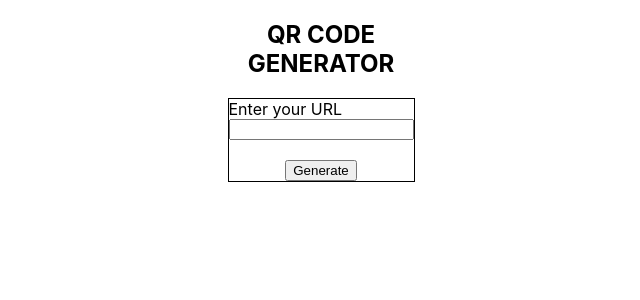
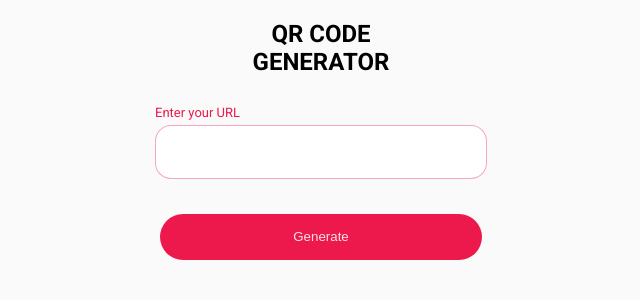
Before and after one commit to jhonas-palad/cbi-qrcode-generator, a React (Create React App) app: page / in a window 1280 px wide. Shown: the top 300 px of the page, without its empty margins (319-959 px from the left). Built offline with nearby package versions, Linux system fonts and the light colour scheme.

Commit message:
styles added

```diff
--- a/public/index.html
+++ b/public/index.html
@@ -15,6 +15,9 @@
       user's mobile device or desktop. See https://developers.google.com/web/fundamentals/web-app-manifest/
     -->
     <link rel="manifest" href="%PUBLIC_URL%/manifest.json" />
+    <link rel="preconnect" href="https://fonts.googleapis.com">
+    <link rel="preconnect" href="https://fonts.gstatic.com" crossorigin>
+    <link href="https://fonts.googleapis.com/css2?family=Roboto:wght@400;500;700&display=swap" rel="stylesheet">
     <!--
       Notice the use of %PUBLIC_URL% in the tags above.
       It will be replaced with the URL of the `public` folder during the build.
--- a/src/App.js
+++ b/src/App.js
@@ -26,7 +26,7 @@ function App() {
                 CENTER FOR BUSINESS & INNOVATION
             </h3>
         </div> */}
-        <h2 style={{textAlign: 'center'}}>
+        <h2 style={{textAlign: 'center', marginBottom: '1em'}}>
             QR CODE <br/>
             GENERATOR
         </h2>
@@ -35,10 +35,9 @@ function App() {
             flexDirection: 'column',
             alignItems:'center',
             justifyContent: 'center',
-            gap: 10,
-            border: '1px solid'
+            gap: 10
         }}>
-            <div className='form-group'>
+            <div className='form-group' style={{marginBottom: '1em'}}>
                 <label>Enter your URL</label>
                 <input
                     onChange={(e)=>setUrlInput(e.target.value)}
@@ -54,10 +53,10 @@ function App() {
                     )
                 }
             </div>
-            <div className="flex-col flex btn-wrapper">
+            <div className="flex-col flex flex-center btn-wrapper">
             {
                 !showDownload ? (
-                    <button onClick={()=> {
+                    <button className='btn-cbi' onClick={()=> {
                         setUrlToConvert(urlInput);
                         setShowDownload(true);
                         }} type="button">
@@ -65,18 +64,18 @@ function App() {
                     </button>
                 ) : (
                     <>
-                        <div>
+                        <div className='flex-col flex flex-center' style={{gap: '1em'}}>
 
-                            <select onChange={(e) => setFileType(e.target.value)} name="selectedType">
+                            <select  onChange={(e) => setFileType(e.target.value)} name="selectedType">
                                 <option value="png">PNG</option>
                                 <option value="jpg">JPEG</option>
                                 <option value="svg">SVG</option>
                             </select>
+                          <button className='btn-cbi' onClick={downloadQRCode}>
+                              Download
+                          </button>
+                          <a className='label' href={window.location.href}>Generate another QR code</a>
                         </div>
-                        <button onClick={downloadQRCode}>
-                            Download
-                        </button>
-                        <a href={window.location.href}>Generate another QR code</a>
                     </>
                 )
             }
--- a/src/index.css
+++ b/src/index.css
@@ -5,6 +5,8 @@ body {
     sans-serif;
   -webkit-font-smoothing: antialiased;
   -moz-osx-font-smoothing: grayscale;
+  background: #FAFAFA 0% 0% no-repeat padding-box;
+  font-family: 'Roboto', sans-serif;
 }
 
 code {
@@ -14,7 +16,6 @@ code {
 
 a {
     text-decoration: none;
-
 }
 
 .flex {
@@ -32,6 +33,7 @@ a {
     justify-content: center;
     align-items: center;
 }
+
 .center{
     display: flex;
     flex-direction: column;
@@ -43,8 +45,41 @@ a {
     display:flex;
     flex-direction: column;
     width: 100%;
+    font: normal normal normal 13px/25px Roboto;
+}
+.label, .form-group label{
+    letter-spacing: 0px;
+    color: #ED184B;
+    opacity: 1;
+}
+.form-group input{
+    width: 326px;
+    height: 50px;
+    background: #FFFFFF 0% 0% no-repeat padding-box;
+    border: 1px solid #ED184B5C;
+    border-radius: 16px;
+    opacity: 1;
+}
+.form-group input:focus{
+    border-color: #ED184B;
 }
 
 .logo-name-row{
     align-items: center;
 }
+
+.btn-cbi{
+    width: 326px;
+    height: 50px;
+    /* UI Properties */
+    background: #ED184B 0% 0% no-repeat padding-box;
+    border-radius: 34px;
+    opacity: 1;
+    border-color: transparent;
+    color:#FFFFFFDE;
+    cursor: pointer;
+}
+
+.btn-wrapper{
+    gap: 3;
+}
```
